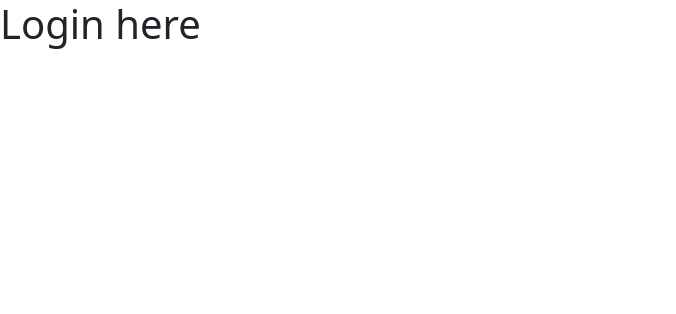
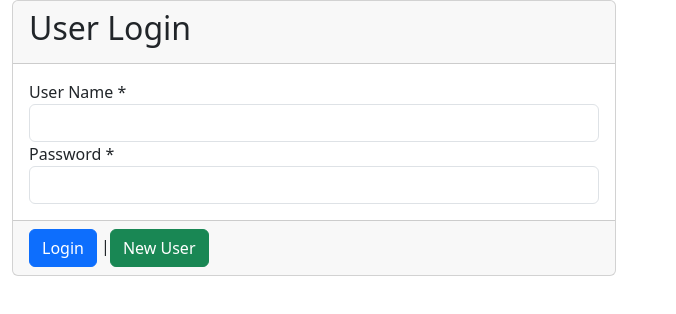
Before and after one commit to kingbee1/login-auth, a React (Create React App) app: page /login in a window 1280 px wide. Shown: the top 314 px of the page, without its empty margins (0-676 px from the left). Built offline with nearby package versions, Linux system fonts and the light colour scheme.

Commit message:
login page

```diff
--- a/src/Login.js
+++ b/src/Login.js
@@ -1,8 +1,60 @@
+import { useState } from "react"
+import { Link } from "react-router-dom"
+import { toast } from "react-toastify"
 
 const Login = () => {
+  const [username, usernamechange] = useState ("")
+  const [password, passwordchange] = useState ("")
+
+  const handlelogin = (e) => {
+    e.preventDefault();
+    if(validate()){
+    //login implementation
+
+    }
+  }
+
+  const validate = () => {
+    let result = true;
+    if (username === '' || username === null) {
+        result = false;
+        toast.warning('Please Enter Username');
+    }
+    if (password === '' || password === null) {
+        result = false;
+        toast.warning('put you Password');
+    }
+    return result;
+}
+
+
+
   return (
-    <div>
-      <h1>Login here</h1>
+    <div className="row">
+      <div className="off-set-lg-3 col-lg-6">
+        <form onSubmit={handlelogin} className="container">
+          <div className="card">
+            <div className="card-header">
+                <h2>User Login</h2>
+            </div>
+            <div className="card-body">
+                <div className="form-group">
+                    <label>User Name <span className="errmsg">*</span></label>
+                    <input value={username} onChange={e => usernamechange(e.target.value)} className="form-control"></input>
+                </div>
+                <div className="form-group">
+                    <label>Password <span className="errmsg">*</span></label>
+                    <input type="password" value={password} onChange={e => passwordchange(e.target.value)} className="form-control"></input>
+                </div>
+            </div>
+            <div className="card-footer">
+                <button type="submit" className="btn btn-primary">Login</button> |
+                <Link className="btn btn-success" to={'/register'}>New User</Link>
+
+            </div>
+        </div>
+        </form>
+      </div>
     </div>
   )
 }
--- a/src/Register.js
+++ b/src/Register.js
@@ -1,6 +1,7 @@
 import { useState } from "react";
 import { useNavigate } from "react-router-dom";
 import { toast } from "react-toastify";
+import { Link } from "react-router-dom";
 
 const Register = () => {
 
@@ -147,7 +148,7 @@ const Register = () => {
           </div>
           <div className="card-footer">
             <button type="submit" className="btn btn-primary">Register</button>
-            <a className="btn btn-danger ms-2">Back</a>
+            <Link className="btn btn-danger ms-2" to={'/login'}>Back</Link>
           </div>
         </div>
       </form>
```
